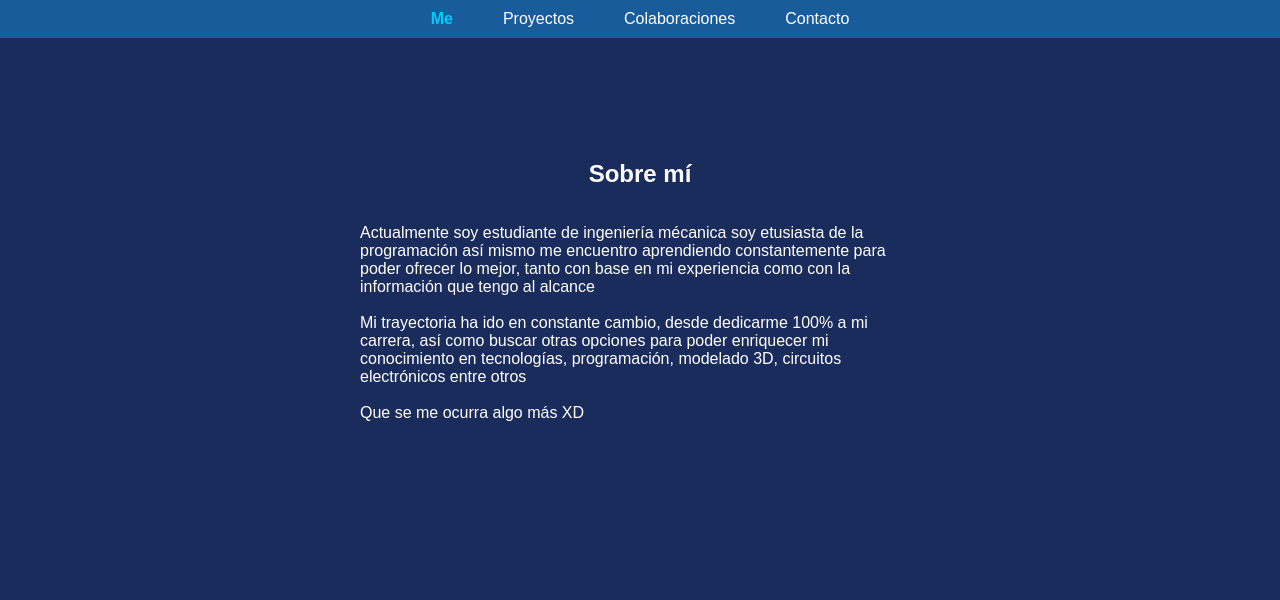
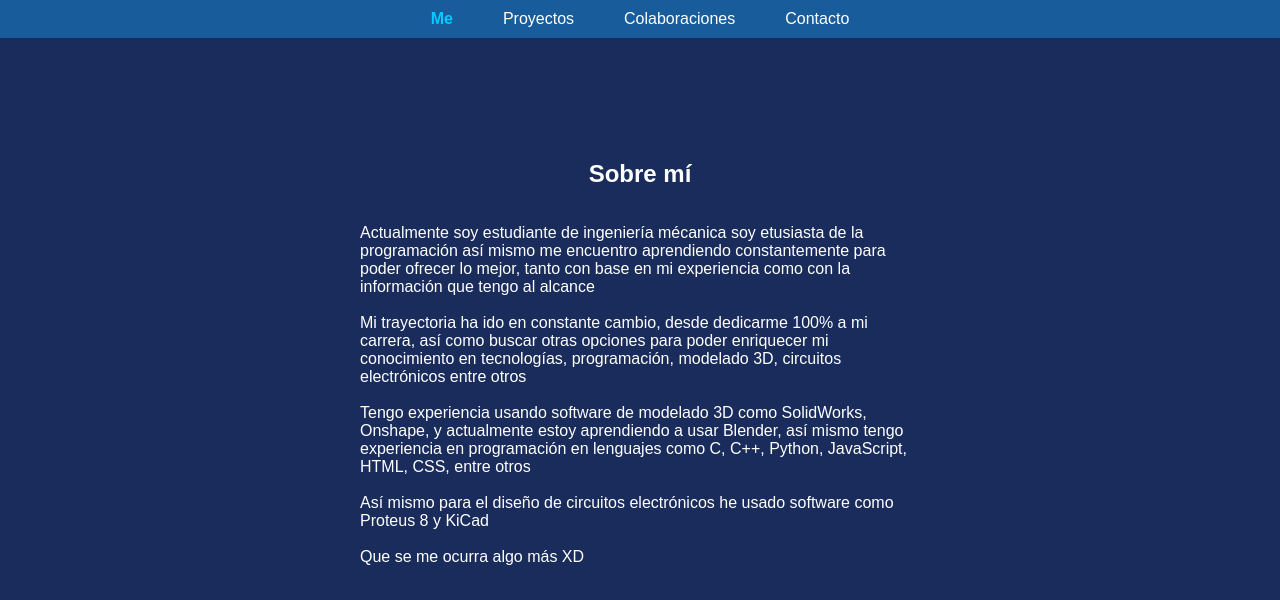
Before and after one commit to Rasgon-Proteico/CV, a plain HTML site: page index.html in a window 1280 px wide. Shown: the top 600 px of the page. Drawn offline with Linux system fonts and the light colour scheme.

Commit message:
Teclado +

```diff
--- a/index.html
+++ b/index.html
@@ -29,6 +29,11 @@
     <br>
     <p>Mi trayectoria ha ido en constante cambio, desde dedicarme 100% a mi carrera, así como buscar otras opciones para poder enriquecer mi conocimiento en tecnologías, programación, modelado 3D, circuitos electrónicos entre otros</p>
    <br>
+   <p> Tengo experiencia usando software de modelado 3D como SolidWorks, Onshape, y actualmente estoy aprendiendo a usar Blender, así mismo tengo experiencia en programación en lenguajes como C, C++, Python, JavaScript, HTML, CSS, entre otros</p>
+   <br>
+   <p> Así mismo para el diseño de circuitos electrónicos he usado software como Proteus 8 y KiCad
+   </p>
+   <br>
     <p>Que se me ocurra algo más XD</p>
   </div>
 
```
Also changed, not shown: gif/t1.gif (added), gif/t2.gif (added), gif/t3.gif (added), ima/low.jpeg (added), ima/qwerty.jpeg (added), ima/raise.jpeg (added), 1 other file.
